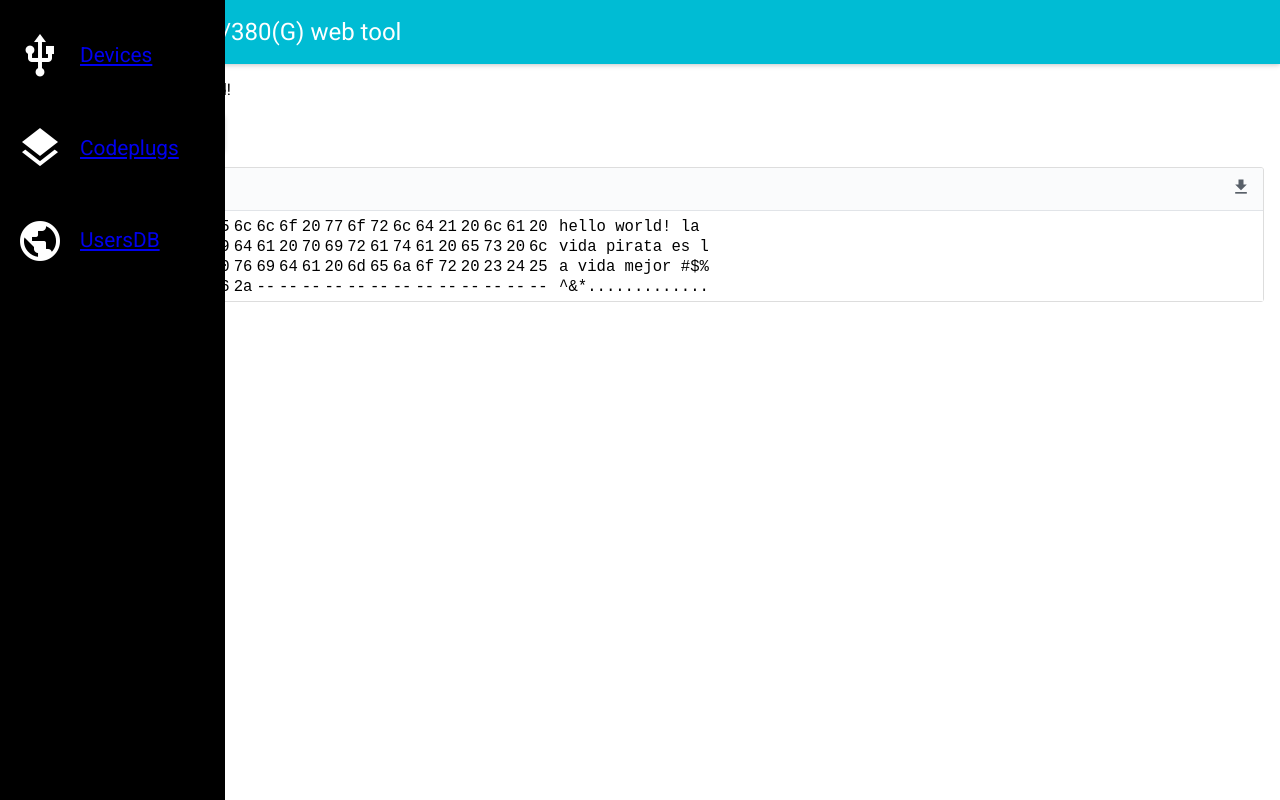
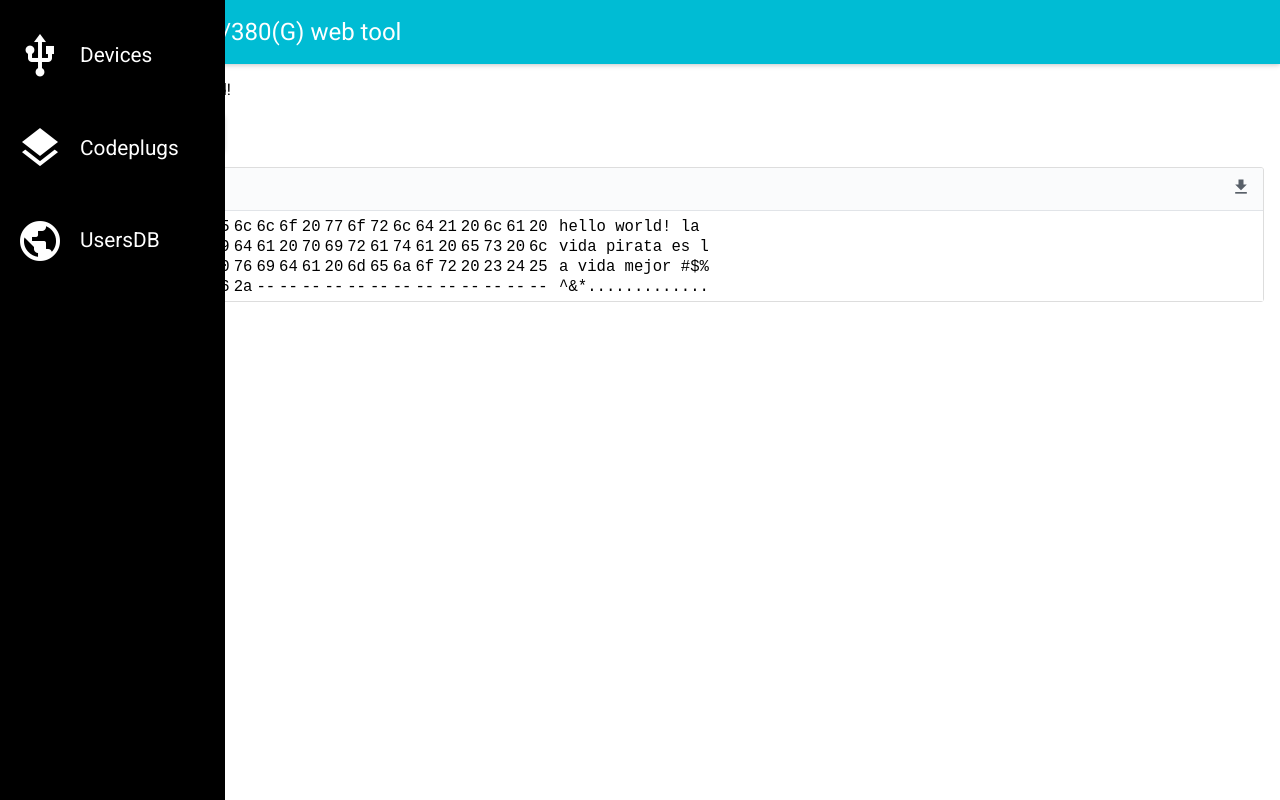
Before and after one commit to yeyus/md380-webtools, a React app: page / in a window 1280 px wide. Built offline with nearby package versions, Linux system fonts and the light colour scheme.

Commit message:
proper active and hover state for sidebar

```diff
--- a/src/components/sidebar-item.jsx
+++ b/src/components/sidebar-item.jsx
@@ -1,7 +1,7 @@
 import * as sidebarStyles from 'style/sidebar.css';
 
 import React from 'react';
-import { Link } from 'react-router-dom';
+import { withRouter, NavLink } from 'react-router-dom';
 import IconButton from 'material-ui/IconButton';
 import FontIcon from 'material-ui/FontIcon';
 
@@ -21,8 +21,8 @@ const styles = {
     },
     selectedIcon: {
         ...baseIcon,
-        color: '#008',
-        iconHoverColor: '#00d'
+        color: '#03A9F4',
+        iconHoverColor: ''
     },
     wrapper: {
         width: 80,
@@ -37,22 +37,27 @@ const styles = {
     }
 };
 
-const SidebarItem = (props) => (
+const SidebarItem = (props) => {
+    return (
         <li className={ sidebarStyles.item }>
             <IconButton
                 iconClassName={ classNames('material-icons') }
-            iconStyle={props.selected ? styles.selectedIcon : styles.icon}
-            style={styles.wrapper}>
+                iconStyle={ props.location.pathname.indexOf(props.path) === 0 ?
+                                styles.selectedIcon : styles.icon }
+                style={ styles.wrapper }>
                 { props.icon }
             </IconButton>
             <div
                 className={ sidebarStyles.label }>
-            <Link
+                <NavLink
+                    activeClassName={ sidebarStyles.activeLink }
                     to={ props.path }>
                     { props.label }
-            </Link>
+                </NavLink>
             </div>
         </li>
     );
+};
 
-module.exports = SidebarItem;
+
+module.exports = withRouter(SidebarItem);
--- a/src/components/sidebar.jsx
+++ b/src/components/sidebar.jsx
@@ -11,7 +11,6 @@ const Sidebar = (props) => {
     let itemsHtml = items.map((item, idx) => (
         <SidebarItem
             key={idx}
-            selected={false}
             icon={item.icon}
             label={item.label}
             path={item.path} />
--- a/src/style/sidebar.css
+++ b/src/style/sidebar.css
@@ -13,3 +13,16 @@
     vertical-align: middle;
     height: 65px;
 }
+
+.label a {
+    color: #fff;
+    text-decoration: none;
+}
+
+.activeLink {
+    color: #03A9F4 !important;
+}
+
+.label a:hover {
+    color: #999;
+}
```
Lines whose indentation alone changed are shown as unchanged.
